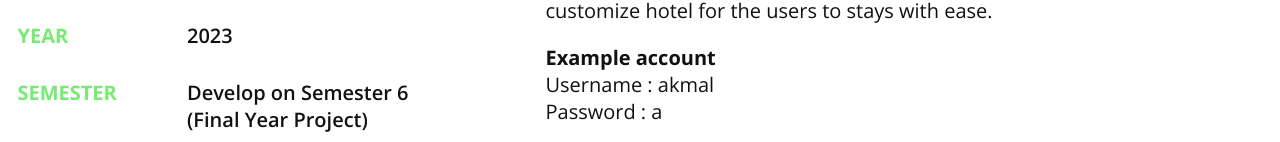
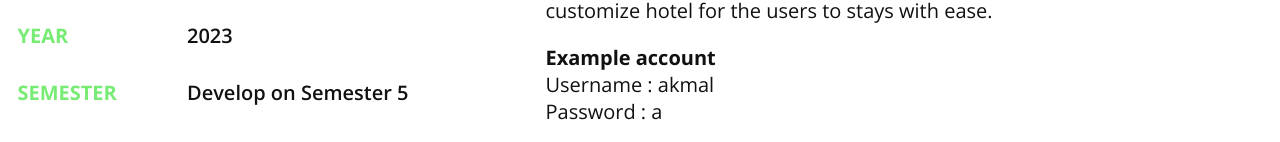
Before and after one commit to NotAjumma/portfolio, a plain HTML site: page swiftstay.html in a window 1280 px wide. Shown: the part 1009-1151 px from the top of the page. Drawn offline with nearby package versions, Linux system fonts and the light colour scheme.

Commit message:
update info swift

```diff
--- a/swiftstay.html
+++ b/swiftstay.html
@@ -251,8 +251,7 @@
                   </div>
                   <div class="first-row" style="margin-top: 25px">2023</div>
                   <div class="first-row" style="margin-top: 30px">
-                    Develop on Semester 6 <br />
-                    (Final Year Project)
+                    Develop on Semester 5
                   </div>
                 </div>
                 <div class="right" style="width: 60%">
```
